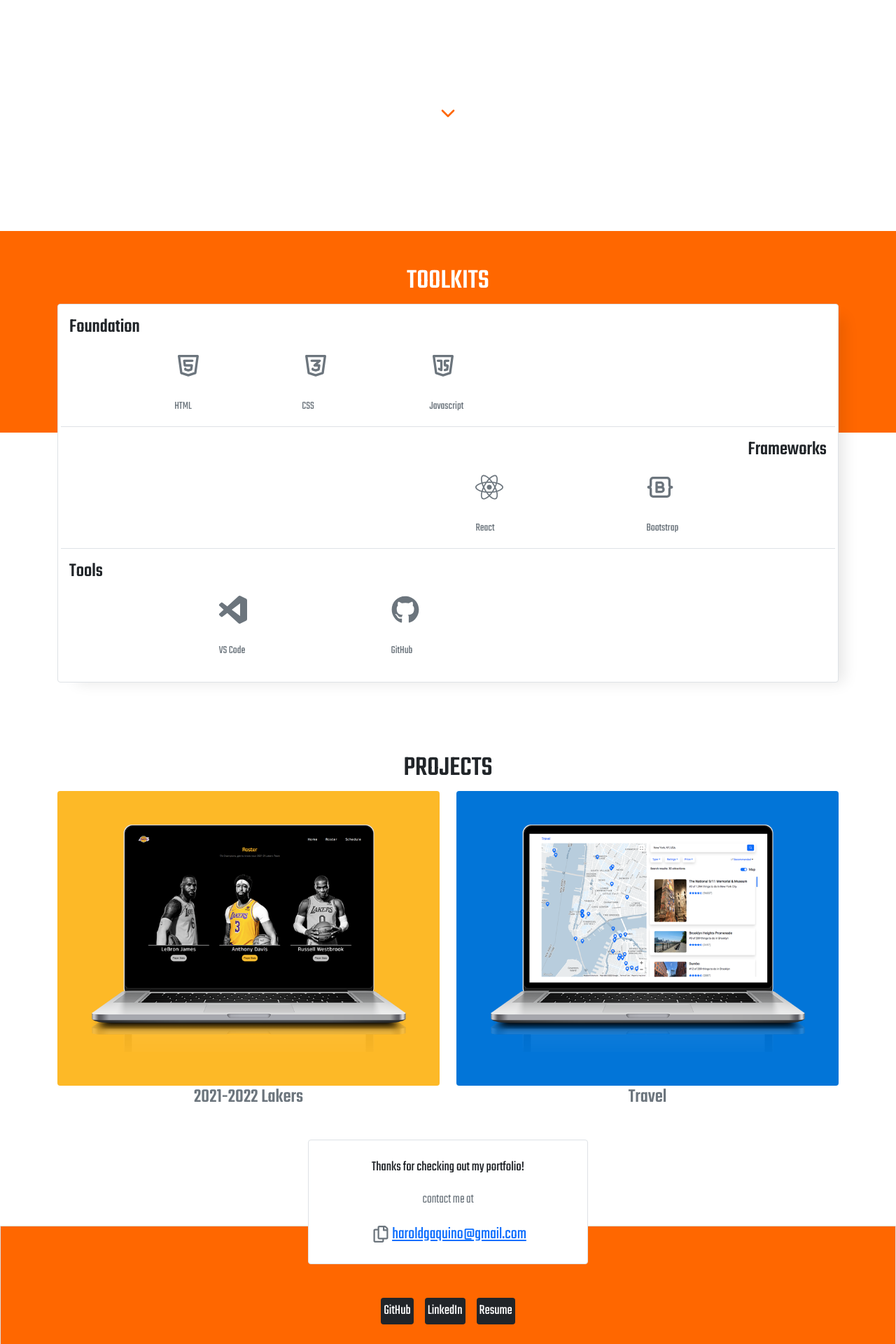
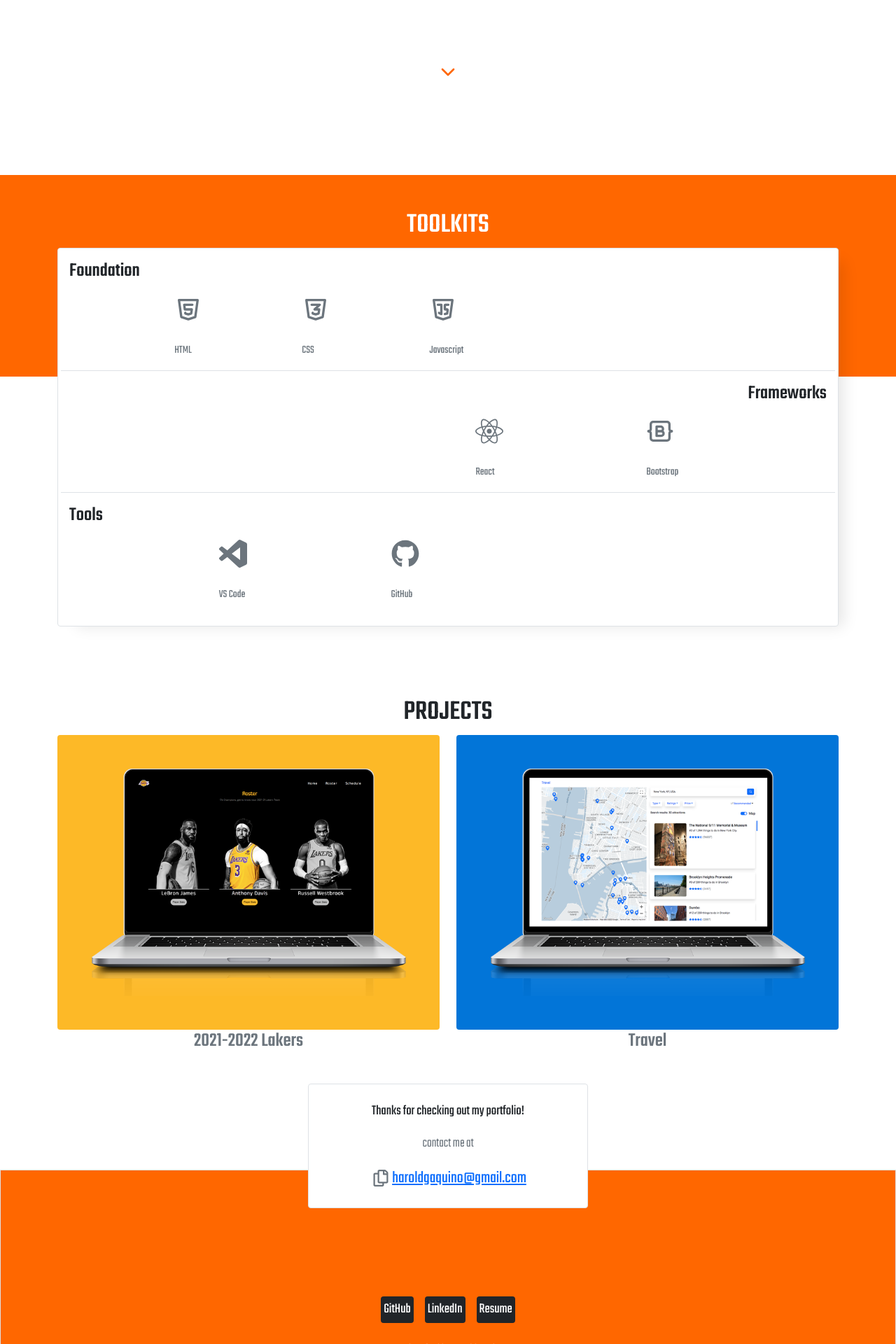
Before and after one commit to haroldaqu/bootstrap-portfolio, a React (Create React App) app: page / in a window 1280 px wide. Shown: the part 580-2500 px from the top of the page at 70% size. Built offline with nearby package versions, Linux system fonts and the light colour scheme.

Commit message:
Button animation
1. add bouncing animation to banner btn

```diff
--- a/src/App.css
+++ b/src/App.css
@@ -14,7 +14,7 @@
 
 /* BANNER */
 #banner {
-
+    height: 90vh !important;
 }
 
 #img {
@@ -23,8 +23,48 @@
     background-color: #FF6700;
 }
 
+#down-btn-cont {
+    height: 7.5% !important;
+}
+
 #down-btn {
     color: #FF6700 !important;
+    animation-duration: 2s;
+    animation-iteration-count: infinite;
+    margin: 0 auto 0 auto;
+    transform-origin: bottom;
+    width: 200px;
+            animation-name: bounce-7;
+                animation-timing-function: cubic-bezier(0.280, 0.840, 0.420, 1);
+}
+@keyframes bounce-7 {
+    0% {
+        transform: scale(1, 1) translateY(0);
+    }
+
+    10% {
+        transform: scale(1.1, .9) translateY(0);
+    }
+
+    30% {
+        transform: scale(.9, 1.1) translateY(-10px);
+    }
+
+    50% {
+        transform: scale(1.05, .95) translateY(0);
+    }
+
+    57% {
+        transform: scale(1, 1) translateY(-7px);
+    }
+
+    64% {
+        transform: scale(1, 1) translateY(0);
+    }
+
+    100% {
+        transform: scale(1, 1) translateY(0);
+    }
 }
 
 
@@ -60,9 +100,7 @@
 }
 
 
-
-
-/* Projects */
+/* PROJECTS */
 #project-card {
     cursor: pointer;
 }
--- a/src/components/Banner.js
+++ b/src/components/Banner.js
@@ -6,7 +6,7 @@ import { FiChevronDown  } from "react-icons/fi";
 const Banner = () => {
     return (
         <section className="container">
-            <div className="row mb-4 vh-100 d-flex justify-content-center align-items-center"  id="banner">
+            <div className="row mb-4 d-flex justify-content-center align-items-center"  id="banner">
                     <div className="row">
                         <div className="col-lg-4 d-flex justify-content-center">
                             <img src={require('./myavatar5.png')} alt="" className="rounded-circle" id="img"/>
@@ -24,7 +24,7 @@ const Banner = () => {
                             </div>
                         </div>
                     </div>
-                    <div className="text-center">
+                    <div className="text-center d-flex align-items-end" id="down-btn-cont" >
                         <a className="border-0 bg-white fs-2" id="down-btn" href="#skills"> <FiChevronDown /> </a>
                     </div>
             </div>
--- a/src/components/Footer.js
+++ b/src/components/Footer.js
@@ -21,14 +21,14 @@ const Footer = () => {
                 </div>
             </div>
             <div  className="border h-75" id="info">
-                <div className="container p-4 d-flex  flex-column justify-content-end h-100"  id="info">
-                    <div className="d-flex justify-content-center align-items-center h-100"  >
+                <div className="container d-flex  flex-column h-100"  id="info">
+                    <div className="d-flex justify-content-center align-items-end py-4 h-100"  >
                         {/* <a className="text-light border border-white fs-5 m-2 rounded-1 text-decoration-none p-1" id="skills-ind" href="https://github.com/haroldaqu" target="_blank">GitHub</a>
                         <a className="text-light border border-white fs-5 m-2 rounded-1 text-decoration-none p-1" id="skills-ind" href="https://linkedin.com/in/harold-aquino" target="_blank">LinkedIn</a>
                         <a className="text-light border border-white fs-5 m-2 rounded-1 text-decoration-none p-1" id="skills-ind" href="https://drive.google.com/file/d/1_EBnLeH5rQrWJ2vCKgLSIRTz6JAOxUYQ/view?usp=sharing" target="_blank">Resume</a> */}
-                         <a className="bg-dark text-white border-0 fs-5 m-2 rounded-1 text-decoration-none p-1" href="https://github.com/haroldaqu" target="_blank">GitHub</a>
-                                <a className="bg-dark text-white border-0 fs-5 m-2 rounded-1 text-decoration-none p-1" href="https://linkedin.com/in/harold-aquino" target="_blank">LinkedIn</a>
-                                <a className="bg-dark text-white border-0 fs-5 m-2 rounded-1 text-decoration-none p-1" href="https://drive.google.com/file/d/1_EBnLeH5rQrWJ2vCKgLSIRTz6JAOxUYQ/view?usp=sharing" target="_blank">Resume</a>
+                         <a className="bg-dark text-white border-0 fs-5 rounded-1 text-decoration-none p-1 mx-2" href="https://github.com/haroldaqu" target="_blank">GitHub</a>
+                                <a className="bg-dark text-white border-0 fs-5 mx-2 rounded-1 text-decoration-none p-1" href="https://linkedin.com/in/harold-aquino" target="_blank">LinkedIn</a>
+                                <a className="bg-dark text-white border-0 fs-5 mx-2 rounded-1 text-decoration-none p-1" href="https://drive.google.com/file/d/1_EBnLeH5rQrWJ2vCKgLSIRTz6JAOxUYQ/view?usp=sharing" target="_blank">Resume</a>
                     </div>
                     <p className="col text-white-50 fs-5 text-center fw-light" >Hand crafted by Harold Aquino</p>
                     <p className="col text-white-50 fs-6 text-center fw-light" >Made with Bootstrap</p>
```
